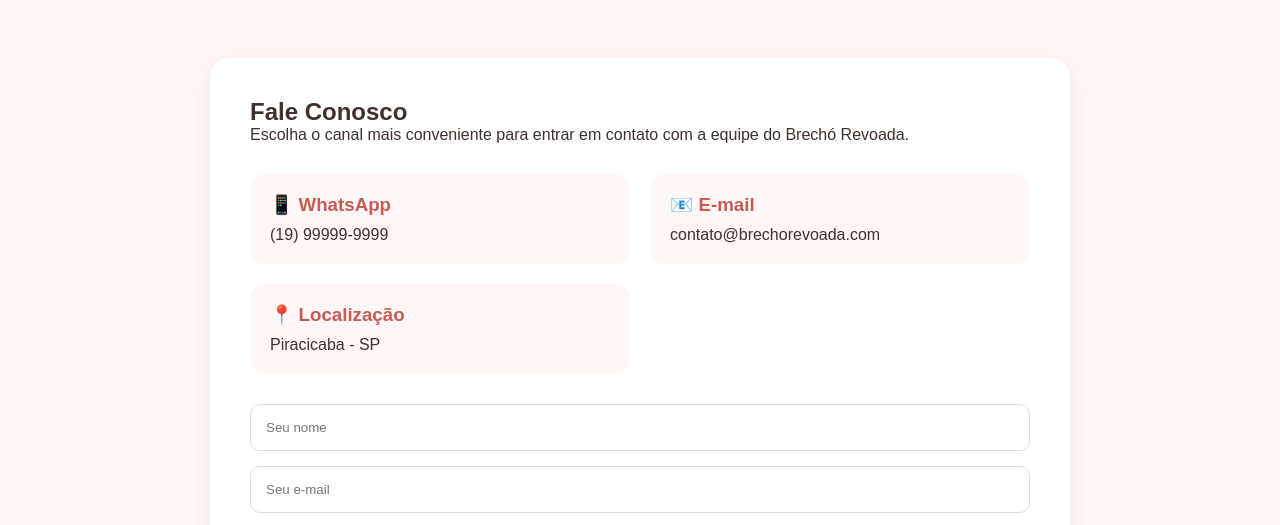
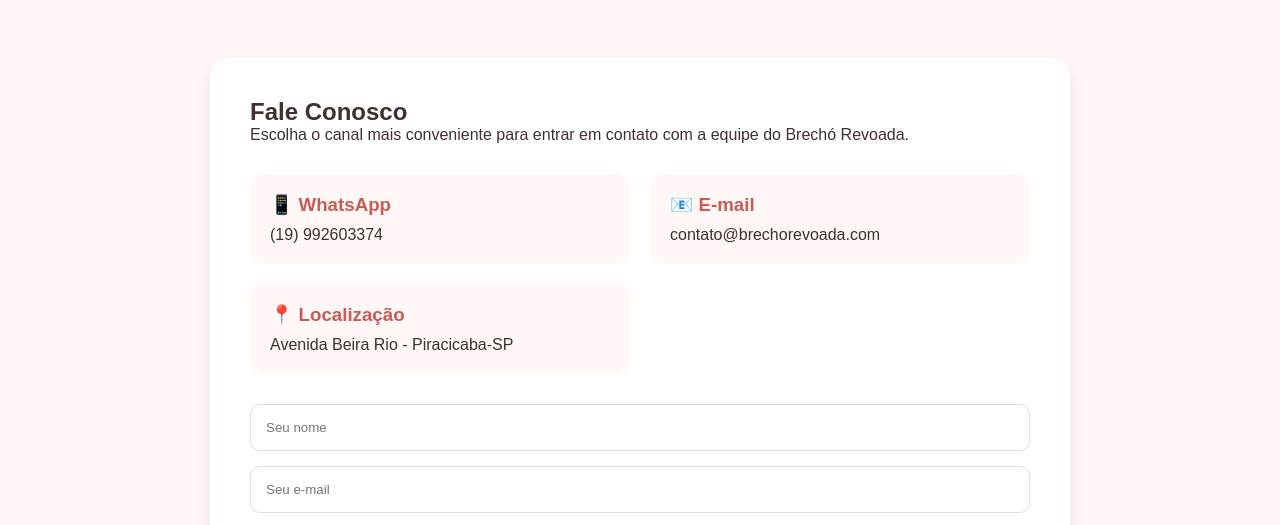
Before and after one commit to pedroooosanchs/Site-eliana, a plain HTML site: page contato.html in a window 1280 px wide. Shown: the part 646-1171 px from the top of the page. Drawn offline with Linux system fonts and the light colour scheme.

Commit message:
Update contato.html

```diff
--- a/contato.html
+++ b/contato.html
@@ -177,7 +177,7 @@ Escolha o canal mais conveniente para entrar em contato com a equipe do Brechó
 <h3>📱 WhatsApp</h3>
 
 <p>
-(19) 99999-9999
+(19) 992603374
 </p>
 
 </div>
@@ -197,7 +197,7 @@ contato@brechorevoada.com
 <h3>📍 Localização</h3>
 
 <p>
-Piracicaba - SP
+Avenida Beira Rio - Piracicaba-SP
 </p>
 
 </div>
@@ -235,7 +235,7 @@ Enviar Mensagem
 
 <br>
 
-<a href="#">
+<a href="https://instagram.com/pedr.o6kk">
 Instagram
 </a>
 
```
